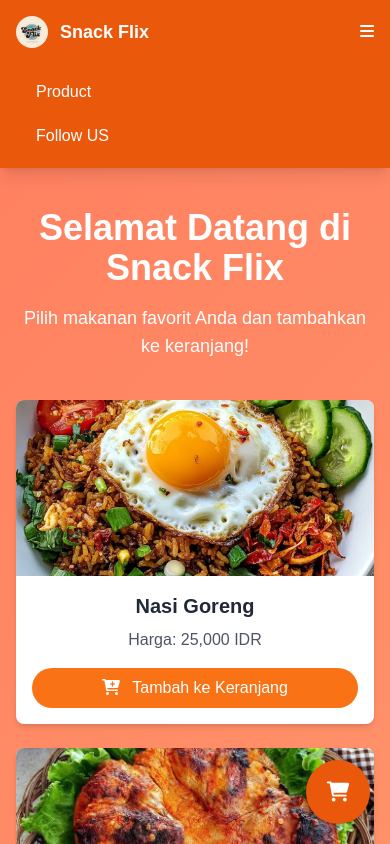
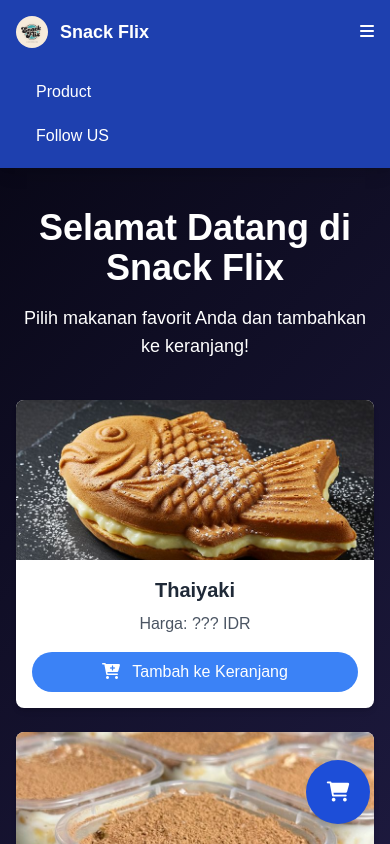
Before and after one commit to HAYKAN27/SNACKFLIX, a website: page main/index.html in a window 390 px wide. Both pictures are taken after a click on the button 367 px from the left and 32 px from the top of the page. Shown: the top 844 px of the page. Drawn offline with Linux system fonts and the light colour scheme; some packages are replaced by stand-ins of ours; a script that the page names is missing.

Commit message:
menambahkan beberapa Menu

```diff
--- a/main/index.html
+++ b/main/index.html
@@ -4,7 +4,7 @@
 <head>
     <meta charset="UTF-8">
     <meta name="viewport" content="width=device-width, initial-scale=1.0">
-    <title>Website Makanan - Produk & Keranjang</title>
+    <title>Snackflix - 12 RPL 2</title>
     <link href="https://cdnjs.cloudflare.com/ajax/libs/font-awesome/6.0.0/css/all.min.css" rel="stylesheet">
     <link href="./src/output.css" rel="stylesheet">
     <script src="https://cdn.jsdelivr.net/npm/sweetalert2@11"></script>
@@ -20,7 +20,7 @@
         }
 
         .gradient-bg {
-            background: linear-gradient(135deg, #ff7e5f, #feb47b);
+           background: linear-gradient(135deg, #060512, #302b63, #24243e);
         }
 
         @keyframes fadeIn {
@@ -124,7 +124,7 @@
 
 <body class="gradient-bg text-gray-800">
     <!-- Navbar -->
-    <nav class="bg-orange-600 shadow-lg">
+    <nav class="bg-blue-800 shadow-lg">
         <div class="max-w-7xl mx-auto px-4 sm:px-6 lg:px-8 ">
             <div class="flex justify-between h-16">
                 <div class="flex items-center">
@@ -143,7 +143,7 @@
                     </button>
                 </div>
             </div>
-            <div id="mobile-menu" class="md:hidden bg-orange-600 px-2 pt-2 pb-3 space-y-1 transition duration-300 ease-in-out">
+            <div id="mobile-menu" class="md:hidden bg-blue-800 px-2 pt-2 pb-3 space-y-1 transition duration-300 ease-in-out">
                 <a href="#products" class="text-white block px-3 py-2 rounded-md text-base font-medium">Product</a>
                 <a href="#social-media" class="text-white block px-3 py-2 rounded-md text-base font-medium">Follow US</a>
             </div>
@@ -170,7 +170,7 @@
     </div>
 
     <!-- Tombol Keranjang Mobile -->
-    <div class="md:hidden fixed bottom-5 right-5 w-16 h-16 bg-orange-600 text-white rounded-full flex items-center justify-center shadow-lg cursor-pointer z-40"
+    <div class="md:hidden fixed bottom-5 right-5 w-16 h-16 bg-blue-700 text-white rounded-full flex items-center justify-center shadow-lg cursor-pointer z-40"
         id="cart-mobile-btn">
         <i class="fas fa-shopping-cart text-xl"></i>
     </div>
@@ -197,7 +197,7 @@
     <footer class="bg-gray-800 h-44 text-white text-center py-6 mt-16 flex flex-col items-center justify-center gap-4" id="social-media">
 
 
-                <p>&copy; 2025 SnackFlix.<br><span class="text-center text-xl">SMK TI MUHAMMADIYAH <br> CIKAMPEK.</span></p>
+                <p>&copy; 2025 SnackFlix.</p>
 
                         <div>
             <span class="block font-semibold mb-2">Ikuti kami di:</span>
@@ -212,13 +212,17 @@
 
         // Data produk
         const products = [
-            { id: 1, name: 'Nasi Goreng', price: 25000, image: 'img/img-produk/nasigoreng.jpg' },
-            { id: 2, name: 'Ayam Bakar', price: 30000, image: 'img/img-produk/ayam.jpeg' },
-            { id: 3, name: 'Sate Ayam', price: 20000, image: 'img/img-produk/sate.jpeg' },
-            { id: 4, name: 'Bakso', price: 15000, image: 'img/img-produk/bakso.jpg' },
-            { id: 5, name: 'Mie Ayam', price: 18000, image: 'img/img-produk/Mie Ayam.jpeg' },
-            { id: 6, name: 'Rendang', price: 35000, image: 'img/img-produk/rendang.jpeg' },
-            { id: 7, name: 'Rendang', price: 35000, image: 'img/img-produk/rendang.jpeg' },
+            { id: 1, name: 'Thaiyaki', price: "???", image: 'img/img-produk/taiyaki.jpg' },
+            { id: 2, name: 'Chesecuit', price: "???", image: 'img/img-produk/chesecuit.jpg' },
+            { id: 3, name: 'Dimsum Kuah Creamy', price: "???", image: 'img/img-produk/dimsumkuah.jpg' },
+            { id: 4, name: 'Baso Aci', price: "???", image: 'img/img-produk/boci.jpg' },
+            { id: 5, name: 'Milo Dino', price: "???", image: 'img/img-produk/milodino.jpg' },
+            { id: 6, name: 'Flixberry Mojito', price: "???", image: 'img/img-produk/flixberry.jpg' },
+            { id: 7, name: 'Paw Pudding ', price: "???", image: 'img/img-produk/pawPudding.jpg' },
+            { id: 8, name: 'Mochi Dango ', price: "???", image: 'img/img-produk/mochi.jpg' },
+            { id: 9, name: 'Crabby Mercon ', price: "???", image: 'img/img-produk/otak2.jpg' },
+            { id: 10, name: 'Samyang Roll', price: "???", image: 'img/img-produk/Samyang ori.jpg' },
+            { id: 11, name: 'Bunny Pudding', price: "???", image: 'img/img-produk/bunnyPudding.jpg' },
         ];
 
         let cart = [];
@@ -228,12 +232,12 @@
             const productContainer = document.getElementById('products');
             products.forEach(product => {
                 const productCard = `
-                    <div class="bg-white rounded-lg shadow-md overflow-hidden product-card">
-                        <img src="${product.image}" alt="${product.name}" class="w-full h-44 object-cover cursor-pointer transition-transform duration-200 transform hover:scale-120">
+                        <div class="bg-white rounded-lg shadow-md overflow-hidden product-card">
+                            <img src="${product.image}" alt="${product.name}" class="w-full h-40 md:h-40 lg:h-56 object-cover object-center cursor-pointer transition-transform duration-200 transform hover:scale-105">
                         <div class="p-4 text-center">
                             <h5 class="text-xl font-semibold mb-2">${product.name}</h5>
                             <p class="text-gray-600 mb-4">Harga: ${product.price.toLocaleString()} IDR</p>
-                            <button class="bg-orange-500 hover:bg-orange-600 text-white py-2 px-4 rounded-full w-full transform transition-transform duration-150 hover:scale-105 active:scale-95" onclick="addToCart(${product.id})">
+                            <button class="bg-blue-500 hover:bg-blue-600 text-white py-2 px-4 rounded-full w-full transform transition-transform duration-150 hover:scale-105 active:scale-95" onclick="addToCart(${product.id})">
                                 <i class="fas fa-cart-plus mr-2"></i> Tambah ke Keranjang
                             </button>
                         </div>
@@ -371,14 +375,14 @@
             const nomorWhatsApp = '6288809847754'; // Contoh: 6281234567890 (ganti sesuai nomor kamu)
 
             // Buat pesan WhatsApp dengan detail pesanan
-            let pesan = 'Halo, saya ingin memesan makanan berikut:\n\n';
+            let pesan = 'Halo min , saya ingin memesan makanan berikut:\n\n';
             let total = 0;
             cart.forEach(item => {
                 const subtotal = item.price * item.quantity;
                 total += subtotal;
-                pesan += `- ${item.name} (Qty: ${item.quantity}) - ${subtotal.toLocaleString()} IDR\n`;
+                pesan += `- ${item.name} (Qty: ${item.quantity}) - Rp.${subtotal.toLocaleString()} \n`;
             });
-            pesan += `\nTotal: ${total.toLocaleString()} IDR\n\nTerima kasih!`;
+            pesan += `\nTotal: Rp.${total.toLocaleString()}\n\nTerima kasih!`;
 
             // Encode pesan untuk URL
             const encodedPesan = encodeURIComponent(pesan);
```
Also changed, not shown: main/img/img-produk/Mie Ayam.jpeg (deleted), main/img/img-produk/Milo Dinosaur - Mamak Style Milo Tabur.jpg (deleted), main/img/img-produk/ayam.jpeg (deleted), main/img/img-produk/bakso.jpg (deleted), main/img/img-produk/boci.jpg (added), main/img/img-produk/bunnyPudding.jpg (added), main/img/img-produk/chesecuit.jpg (added), main/img/img-produk/dimsumkuah.jpg (added), main/img/img-produk/flixberry.jpg (added), main/img/img-produk/milodino.jpg (added), main/img/img-produk/nasigoreng.jpg (deleted), main/img/img-produk/pawPudding.jpg (added), main/img/img-produk/rendang.jpeg (deleted), main/img/img-produk/rice bowl.jpg (deleted), 2 more files.
